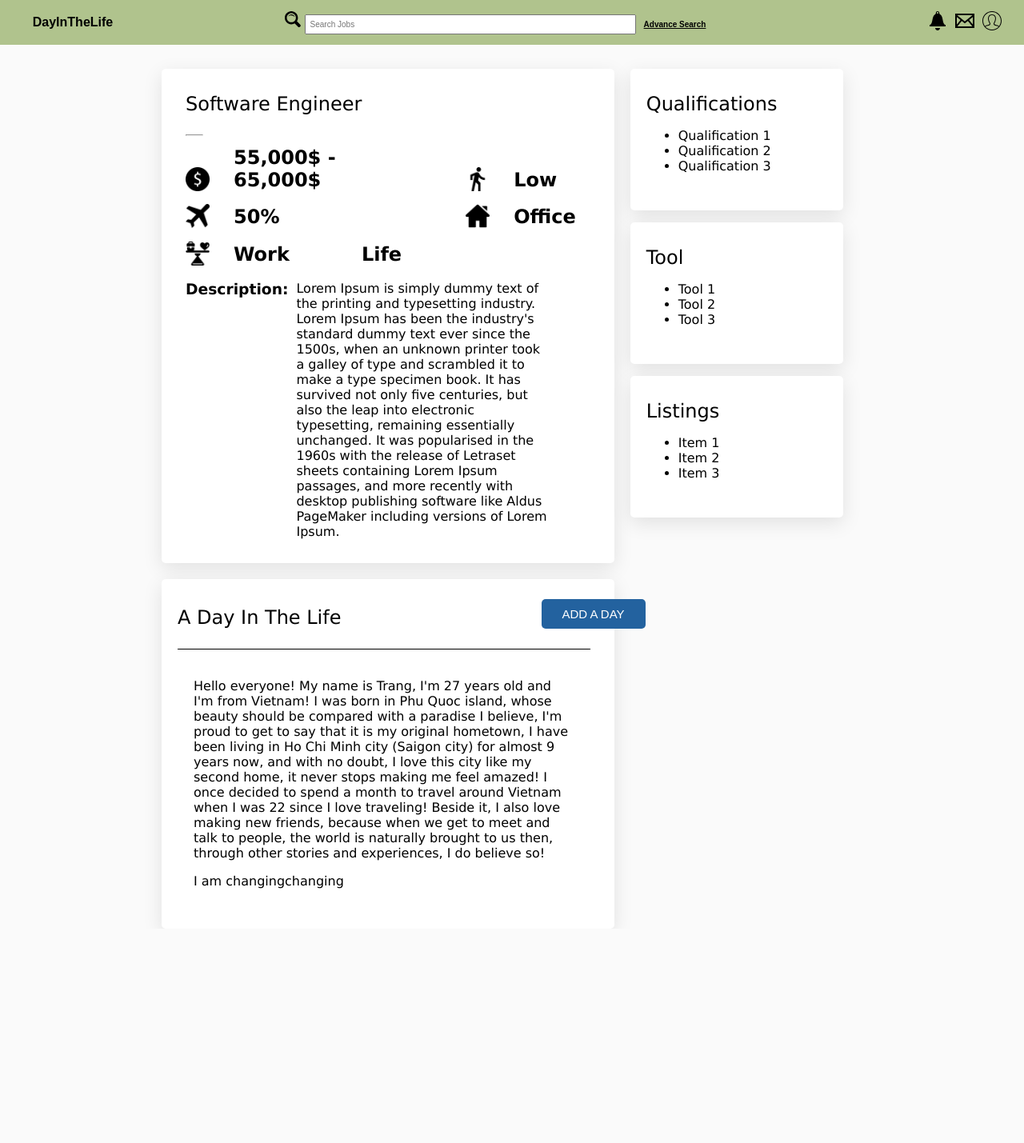
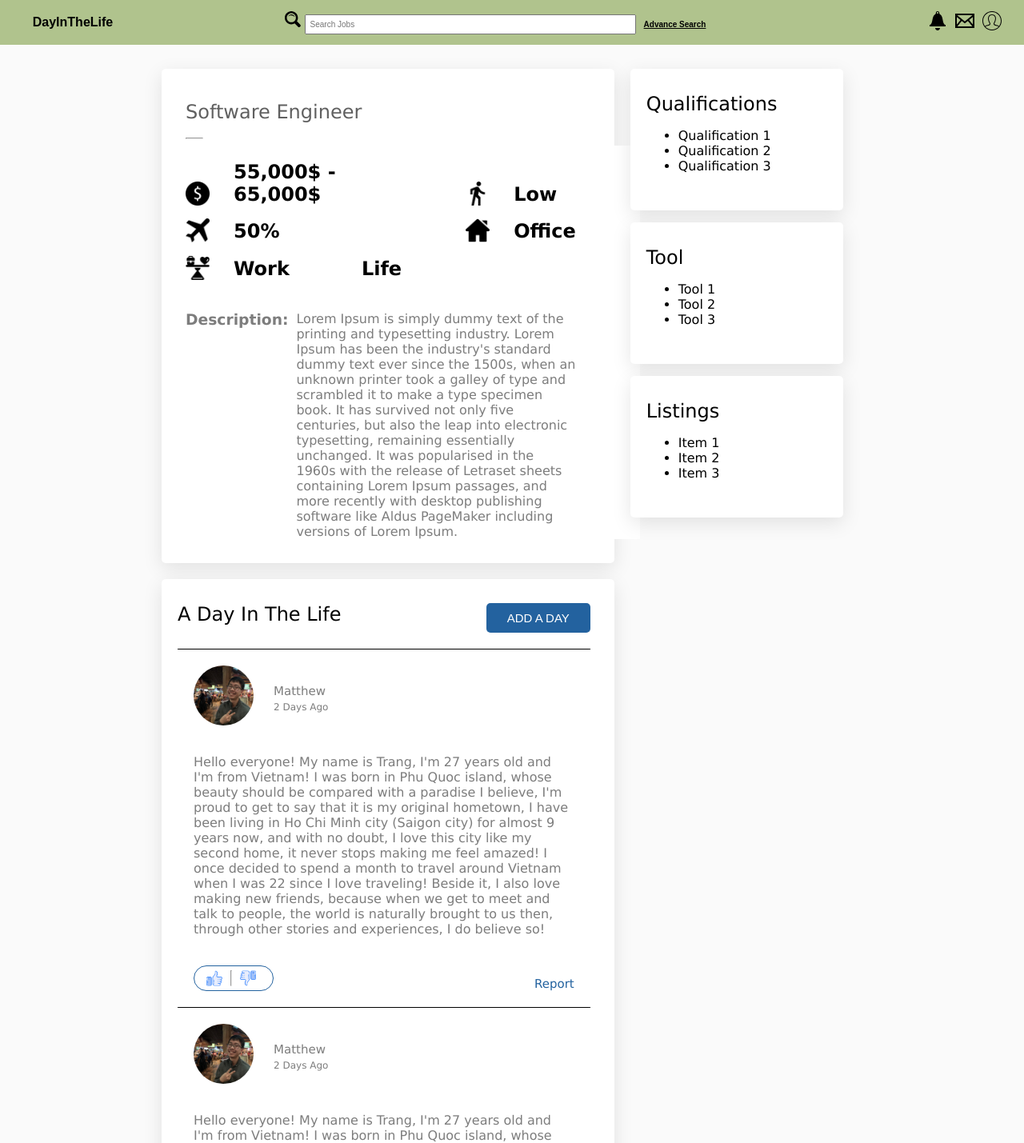
Before and after one commit to the7establishment/DayInTheLife, a React (Create React App) app: page / in a window 1280 px wide. Shown: the top 1429 px of the page at 80% size. Before the commit the page ends 1161 px from the top, so only its background shows below. Built offline with nearby package versions, Linux system fonts and the light colour scheme.

Commit message:
Add proper Font Finish UI for Summary

```diff
--- a/src/components/JobProfile/DailyLifeSummary/DailyLifeSummaries.js
+++ b/src/components/JobProfile/DailyLifeSummary/DailyLifeSummaries.js
@@ -1,14 +1,36 @@
-import React from "react"
+import React, { useState } from "react"
 import Summary from "./Summary"
 
 export default function DailyLifeSummaries() {
+
+  const[dailyLife, setDailyLife] = useState(
+    [{
+      id: 0,
+      name: 'Matthew',
+      summary: 'Hello everyone! My name is Trang, I\'m 27 years old and I\'m from Vietnam! I was born in Phu Quoc island, whose beauty should be compared with a paradise I believe, I\'m proud to get to say that it is my original hometown, I have been living in Ho Chi Minh city (Saigon city) for almost 9 years now, and with no doubt, I love this city like my second home, it never stops making me feel amazed! I once decided to spend a month to travel around Vietnam when I was 22 since I love traveling! Beside it, I also love making new friends, because when we get to meet and talk to people, the world is naturally brought to us then, through other stories and experiences, I do believe so!',
+      age: '2 Days Ago',
+      likes: 0,
+      dislikes: 0
+    },
+    {
+      id: 1,
+      name: 'Matthew',
+      summary: 'Hello everyone! My name is Trang, I\'m 27 years old and I\'m from Vietnam! I was born in Phu Quoc island, whose beauty should be compared with a paradise I believe, I\'m proud to get to say that it is my original hometown, I have been living in Ho Chi Minh city (Saigon city) for almost 9 years now, and with no doubt, I love this city like my second home, it never stops making me feel amazed! I once decided to spend a month to travel around Vietnam when I was 22 since I love traveling! Beside it, I also love making new friends, because when we get to meet and talk to people, the world is naturally brought to us then, through other stories and experiences, I do believe so!',
+      age: '2 Days Ago',
+      likes: 0,
+      dislikes: 0
+    }
+  ])
+
+    const dailyLifeList = dailyLife.map((dailyLife) => <Summary dailyLife={dailyLife}/>)
+
   return (
     <div className="dailylifesummaries">
-      <div className='summary-header'>
+      <div className='dailylife-header'>
         <h2>A Day In The Life</h2>
         <button className="ditl-button">ADD A DAY</button>
       </div>
-      <Summary/>
+      {dailyLifeList}
     </div>
   );
 }
--- a/src/components/JobProfile/DailyLifeSummary/Summary.js
+++ b/src/components/JobProfile/DailyLifeSummary/Summary.js
@@ -1,11 +1,20 @@
-import React from "react";
+import React, { useState } from "react";
 
-export default function Summary() {
+export default function Summary(props) {
+
   return (
     <div className="summary">
-      <p>Hello everyone! My name is Trang, I'm 27 years old and I'm from Vietnam! I was born in Phu Quoc island, whose beauty should be compared with a paradise I believe, I'm proud to get to say that it is my original hometown, I have been living in Ho Chi Minh city (Saigon city) for almost 9 years now, and with no doubt, I love this city like my second home, it never stops making me feel amazed! I once decided to spend a month to travel around Vietnam when I was 22 since I love traveling! Beside it, I also love making new friends, because when we get to meet and talk to people, the world is naturally brought to us then, through other stories and experiences, I do believe so!</p>
-
-      I am changingchanging
+      {/* Will have to find a good way to store images so we can do this part though props */}
+      <img className="summary-pic" alt="" src={require('../../../resource/profile/profilePicMatthew.jpg')}></img>
+      <label className="summary-name">{props.dailyLife.name}</label>
+      <label className="summary-age">{props.dailyLife.age}</label>
+      <p className="summary-summary">{props.dailyLife.summary}</p>
+      <div className="likes">
+        <img className="summary-thumbs-up" src={require('../../../resource/icons/thumb-up.png')}></img>
+        <hr></hr>
+        <img className="summary-thumbs-down" src={require('../../../resource/icons/thumb-down.png')}></img>
+      </div>
+      <a className="report">Report</a>
     </div>
   );
 }
--- a/src/components/JobProfile/JobOverview/JobDescription.js
+++ b/src/components/JobProfile/JobOverview/JobDescription.js
@@ -3,8 +3,8 @@ import React from "react";
 export default function JobDescription() {
   return (
     <div className="jobdescription">
-        <h3>Description: </h3>
-        <span>Lorem Ipsum is simply dummy text of the printing and typesetting industry. Lorem Ipsum has been the industry's standard dummy text ever since the 1500s, when an unknown printer took a galley of type and scrambled it to make a type specimen book. It has survived not only five centuries, but also the leap into electronic typesetting, remaining essentially unchanged. It was popularised in the 1960s with the release of Letraset sheets containing Lorem Ipsum passages, and more recently with desktop publishing software like Aldus PageMaker including versions of Lorem Ipsum.</span>
+        <h3 className="job-label">Description: </h3>
+        <span className="job-description">Lorem Ipsum is simply dummy text of the printing and typesetting industry. Lorem Ipsum has been the industry's standard dummy text ever since the 1500s, when an unknown printer took a galley of type and scrambled it to make a type specimen book. It has survived not only five centuries, but also the leap into electronic typesetting, remaining essentially unchanged. It was popularised in the 1960s with the release of Letraset sheets containing Lorem Ipsum passages, and more recently with desktop publishing software like Aldus PageMaker including versions of Lorem Ipsum.</span>
     </div>
   );
 }
--- a/src/components/JobProfile/JobOverview/Overview.js
+++ b/src/components/JobProfile/JobOverview/Overview.js
@@ -6,7 +6,7 @@ export default function Overview() {
   return (
     <div className="overview">
         <h2>Software Engineer</h2>
-        <hr style={{width:'20px', position: 'absolute', top: '160px'}}/>
+        <hr/>
         <StatsComponent />
         <JobDescription />
     </div>
--- a/src/components/JobProfile/Tools/Tools.js
+++ b/src/components/JobProfile/Tools/Tools.js
@@ -5,14 +5,13 @@ export default function Tools() {
   //react Hooks note they don't work inside classes
   const[tools, setTools] = useState(['Tool 1', 'Tool 2', 'Tool 3']);
 
-  const toolItems = tools.map((tool) =>
-  <Tool tool={tool}/>);
+  const toolList = tools.map((tool) => <Tool tool={tool}/>);
 
   return (
     <div className="tools">
       <h2>Tool</h2>
       <ul>
-        {toolItems}
+        {toolList}
       </ul>
     </div>
   );
--- a/src/css/JobProfile/JobProfile.css
+++ b/src/css/JobProfile/JobProfile.css
@@ -5,7 +5,7 @@
     margin-top: 30px;
     grid-template-columns: 15% 65% 15%;
     grid-column-gap: 10px;
-    font-family: 'Lucida Sans';
+    font-family: 'Lucida Sans', 'Lucida Sans Regular', 'Lucida Grande', 'Lucida Sans Unicode', Geneva, Verdana, sans-serif;
 }
 
 .ditl-button{
@@ -46,17 +46,29 @@
     flex-direction: column;
 }
 
-/* JobOverview Section */
+/* Overview Section */
 .overview {
-    display: block;
+    display: grid;
     border-radius: 3px;
     height: fit-content;
     box-shadow: 0 7px 25px 0 rgba(0,0,0,.1);
     border-radius: 5px;
     padding-left: 30px;
-    padding-top: 30px;
+    padding-top: 40px;
     padding-bottom: 30px;
 }
+
+.overview hr{
+    width: 20px;
+    margin-left: 0;
+}
+
+.overview h2 {
+    font-weight: 500;
+    color:#606060;
+    padding-bottom: 10px;
+}
+
 
 .overview span {
     margin-top:18.72px;
@@ -65,17 +77,26 @@
     word-wrap: break-word;
 }
 
+/* Job Description */
 .jobdescription{
     display: flex;
     flex-direction: row;
 }
+.job-label{
+    color:#7D7D7D;
+}
 
+.job-description{
+    color:#7D7D7D;
+}
+
+/* Stats -Component */
 .statscomponent{
-    padding-top: 20px;
     display: grid;
     grid-template-columns: auto auto auto auto;
     grid-template-rows: auto auto auto;
     align-items: end;
+    padding-bottom: 20px;
 }
 .statscomponent span {
     font-size: 1.5em;
@@ -99,23 +120,89 @@
     padding-left: 20px;
 }
 
-.summary-header{
-    display: flex;
-    align-items: center;
+.dailylife-header{
+    display: grid;
     margin-bottom: 20px;
+    grid-template-columns: auto auto;
 }
 
-.summary-header button{
-    position: relative;
-    top: -5px;
-    left: 250px;
+.dailylife-header button{
+    place-self: end;
 }
 
+/* Summary */
 .summary {
     border-top: 1px solid black;
     padding: 20px;
+    display: grid;
+    grid-template-columns: 100px auto;
+    grid-template-rows: auto auto auto;
+    grid-row-gap: 20px;
 }
 
+.summary-pic{
+    border-radius: 50%;
+    height: 75px;
+    float: left;
+    grid-column: 1;
+}
+
+.summary-name{
+    font-weight: 500;
+    font-size: 15px;
+    color:#7D7D7D;
+    grid-column: 2;
+    grid-row: 1;
+    align-self: center;
+    margin-bottom: 10px;
+}
+
+.summary-age{
+    color:#7D7D7D;
+    font-size: 12px;
+    grid-column: 2;
+    grid-row: 1;
+    padding-top: 30px;
+    align-self: center;
+}
+
+.summary-summary{
+    color:#7D7D7D;
+    grid-column: 1 / span 2;
+}
+
+.likes{
+    display: flex;
+    flex-direction: row;
+    padding: 5px;
+    border: 1px solid #23629F;
+    border-radius: 40px;
+}
+
+.likes hr {
+    margin: 0;
+    margin-left: 10px;
+    margin-right: 10px;
+}
+
+.summary-thumbs-up{
+    height: 20px;
+    padding-left: 10px;
+}
+
+.summary-thumbs-down{
+    height: 20px;
+    -webkit-transform: scaleX(-1);
+    transform: scaleX(-1);
+
+}
+.report{
+    color: #23629F;
+    font-size: 15px;
+    grid-row: 3;
+    grid-column: 2;
+    place-self: end;
+}
 /* Qualifications */
 .qualifications {
     box-shadow: 0 7px 25px 0 rgba(0,0,0,.1);
```
Also changed, not shown: src/resource/profile/profilePicMatthew.jpg (added).
